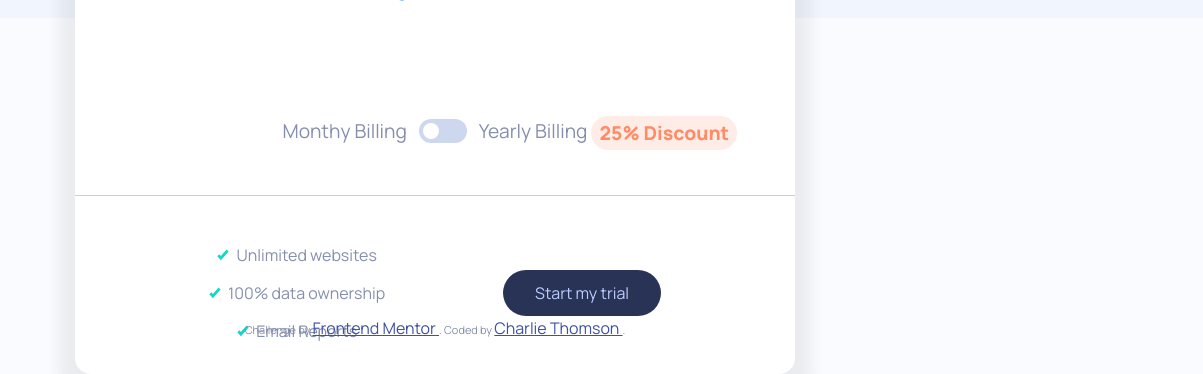
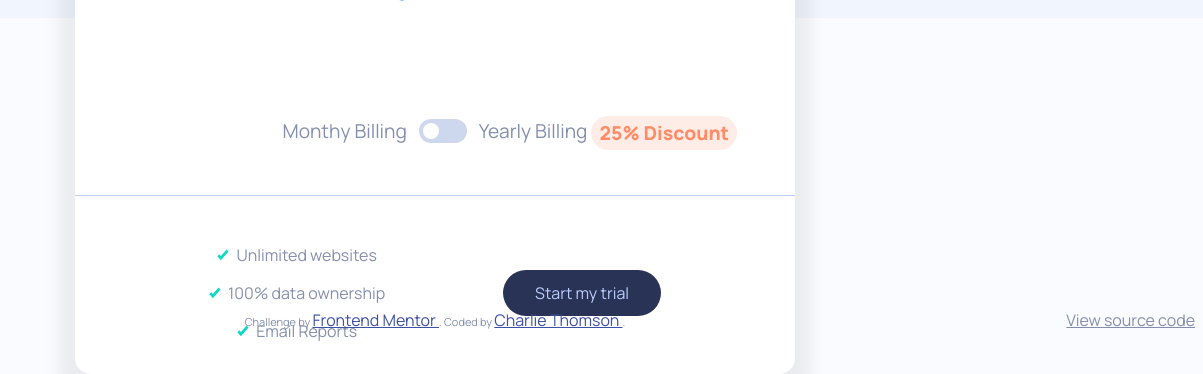
Before and after one commit to charliethomson/interactive-pricing, a plain HTML site: page index.html in a window 1536 px wide. Shown: the part 461-835 px from the top of the page, without its empty margins (333-1536 px from the left). Drawn offline with nearby package versions, Linux system fonts and the light colour scheme.

Commit message:
Add view source button

```diff
--- a/index.css
+++ b/index.css
@@ -20,6 +20,9 @@
   background: var(--bg-dark);
   color: black;
 }
+.view-source {
+  display: none;
+}
 html,
 body {
   width: 100%;
@@ -40,7 +43,7 @@ body {
 }
 .attribution {
   position: absolute;
-  bottom: 0;
+  bottom: 0.5rem;
   width: 100%;
   margin: auto;
   font-size: 11px;
@@ -308,4 +311,14 @@ img {
   .toggle {
     grid-row: 3;
   }
+  .view-source {
+    display: block;
+    text-align: center;
+    height: auto;
+    position: absolute;
+    bottom: 0.5rem;
+    right: 0.5rem;
+    cursor: pointer;
+    z-index: 2;
+  }
 }
--- a/index.html
+++ b/index.html
@@ -23,6 +23,12 @@
     <script src="index.js" defer></script>
   </head>
   <body>
+    <a
+      class="view-source"
+      href="https://www.github.com/charliethomson/interactive-pricing"
+    >
+      View source code
+    </a>
     <div class="bg-container">
       <img src="./images/bg-pattern.svg" alt="" id="img-bg" />
     </div>
```
